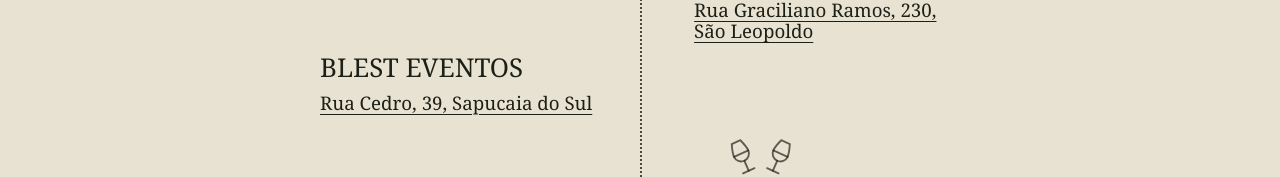
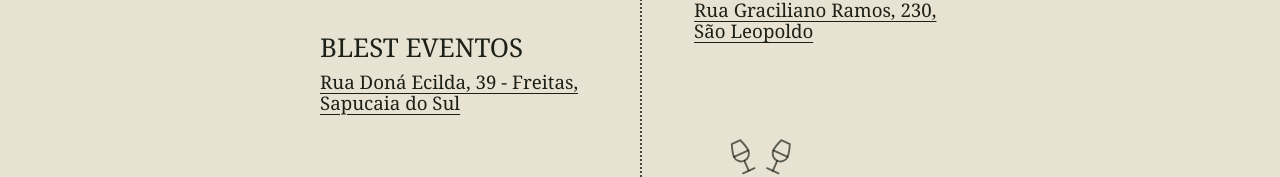
Before and after one commit to GusBays/casamento, a Next.js app: page / in a window 1280 px wide. Shown: the part 1298-1475 px from the top of the page. Built offline with nearby package versions, Linux system fonts and the light colour scheme; no server answers; the database is empty.

Commit message:
fix: endereço do blest

```diff
--- a/src/app/page.tsx
+++ b/src/app/page.tsx
@@ -53,8 +53,8 @@
                 <div>
                   <h2>BLEST EVENTOS</h2>
                   <AddressDialog
-                    address="Rua Cedro, 39, Sapucaia do Sul"
-                    label="Rua Cedro, 39, Sapucaia do Sul"
+                    address="Rua Doná Ecilda, 39 - Freitas, Sapucaia do Sul"
+                    label="Rua Doná Ecilda, 39 - Freitas, Sapucaia do Sul - RS, 93218-110"
                   />
                 </div>
               </div>
@@ -174,7 +174,8 @@
               />
               <h3 className="script-heading">Elas</h3>
               <p>
-                Vestidos midi ou longos, macacões ou conjuntos. Cores e estampas são bem-vindas.
+                Vestidos midi ou longos, macacões ou conjuntos. Cores e estampas são
+                bem-vindas.
               </p>
             </div>
           </div>
```
